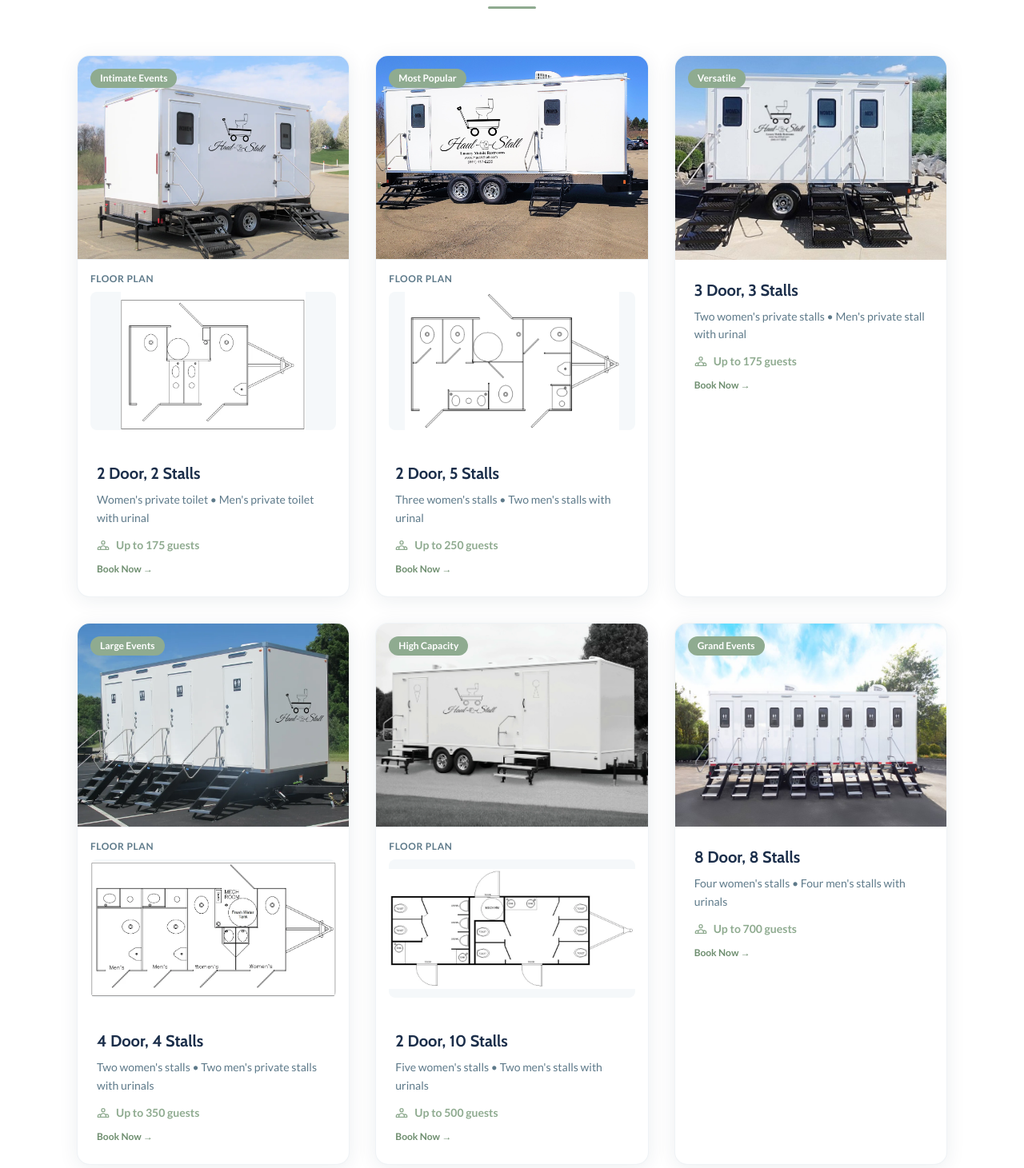
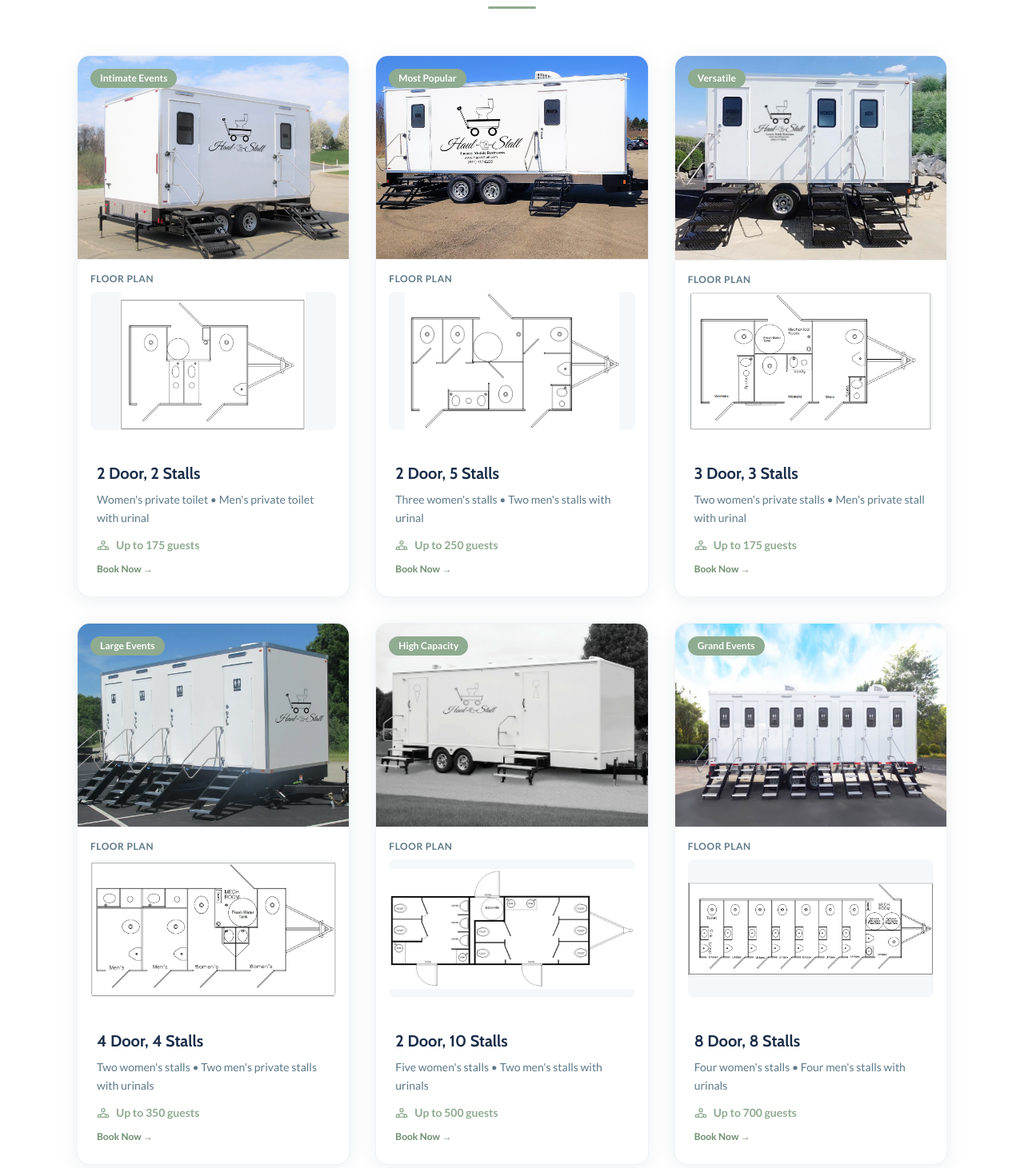
Before and after one commit to LanceBisesar/Haulastall, a Next.js app: page /gallery in a window 1280 px wide. Shown: the part 532-1993 px from the top of the page at 80% size. Built offline with nearby package versions, Linux system fonts and the light colour scheme.

Commit message:
Add floor plan layouts for 3-door and 8-door trailer models
https://claude.ai/code/session_0135kwff2nChVdP7VNu7fsBV

```diff
--- a/src/app/gallery/page.tsx
+++ b/src/app/gallery/page.tsx
@@ -34,6 +34,7 @@ const trailerModels = [
     capacity: "Up to 175 guests",
     tag: "Versatile",
     image: "/3-stall-3-door.jpg",
+    layout: "/3-stall-3-door-layout.png",
   },
   {
     name: "4 Door, 4 Stalls",
@@ -60,6 +61,7 @@ const trailerModels = [
     capacity: "Up to 700 guests",
     tag: "Grand Events",
     image: "/8-stall-8-door.jpg",
+    layout: "/8-stall-8-door-layout.png",
   },
 ];
 
```
Also changed, not shown: public/3-stall-3-door-layout.png (added), public/8-stall-8-door-layout.png (added).
